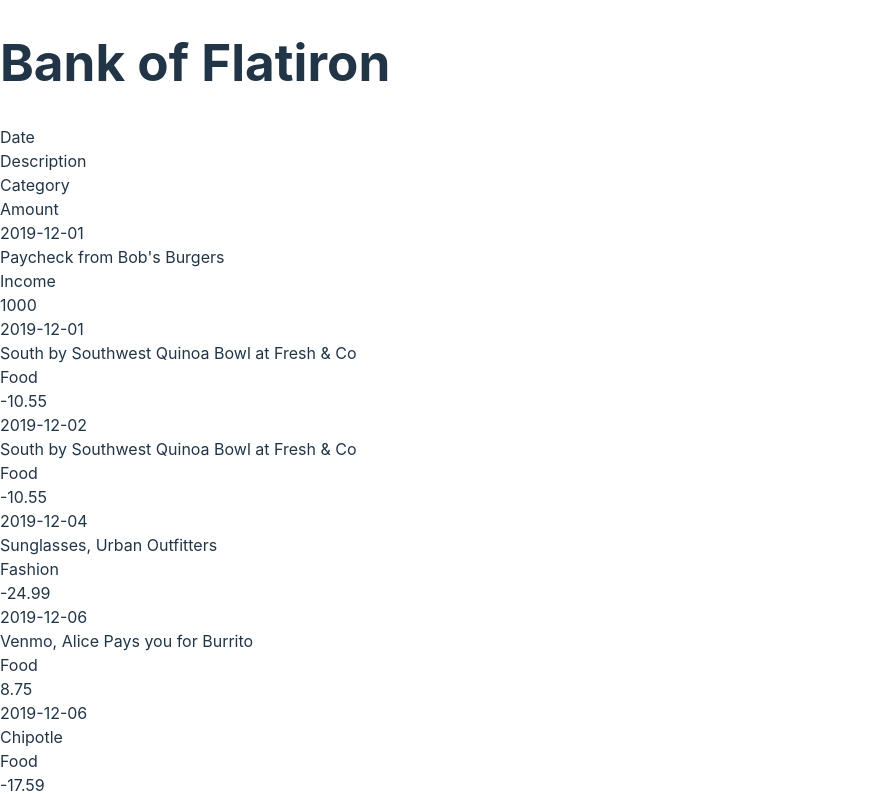
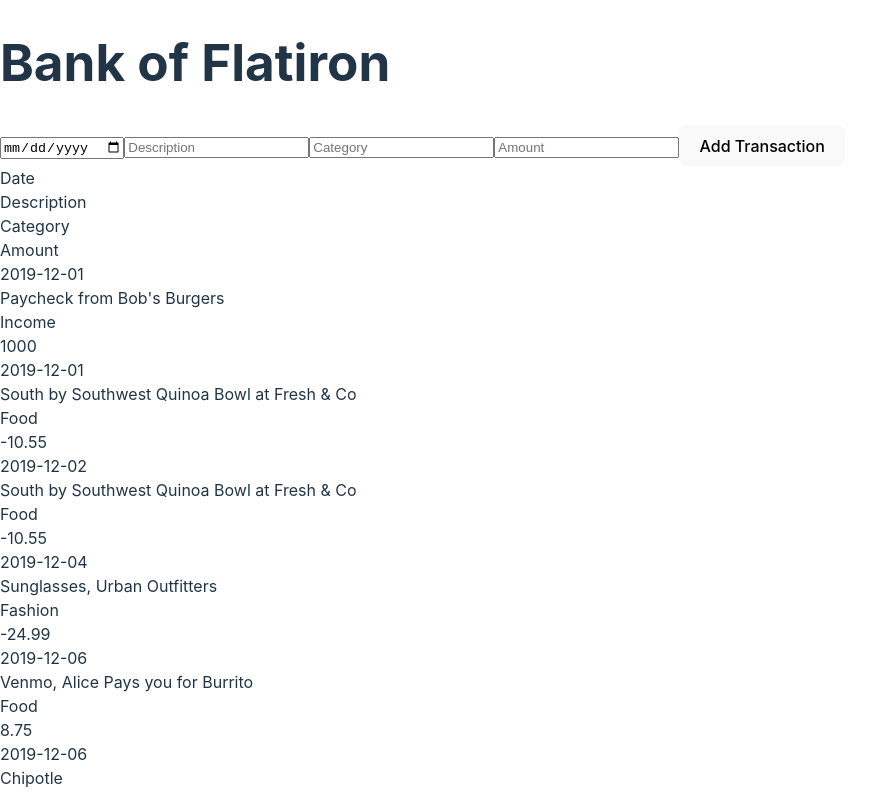
Before and after one commit to KipkorirA/bank-of-Flatiron, a React (Vite) app: page / in a window 1280 px wide. Shown: the top 794 px of the page, without its empty margins (0-887 px from the left). Built offline with nearby package versions, Linux system fonts and the light colour scheme; data requests are answered from the project's data file.

Commit message:
Added a form component for users to add new transaction and updated the Home component

```diff
--- a/src/components/Home.jsx
+++ b/src/components/Home.jsx
@@ -1,18 +1,33 @@
-import { useEffect, useState } from 'react';
+import React, { useEffect, useState } from 'react';
 import TransactionList from './TransactionList';
+import TransactionForm from './TransactionForm';
 
 const Home = () => {
   const [transactions, setTransactions] = useState([]);
 
   useEffect(() => {
-    fetch("http://localhost:3000/transactions")
+    fetch("http://localhost:3001/transactions")
       .then(res => res.json())
       .then(data => setTransactions(data))
       .catch(error => console.log(error));
   }, []);
 
+  const addTransaction = (newTransaction) => {
+    fetch("http://localhost:3001/transactions", {
+      method: 'POST',
+      headers: {
+        'Content-Type': 'application/json',
+      },
+      body: JSON.stringify(newTransaction),
+    })
+      .then(res => res.json())
+      .then(data => setTransactions([...transactions, data]))
+      .catch(error => console.log(error));
+  };
+
   return (
     <div>
+      <TransactionForm addTransaction={addTransaction} />
       <TransactionList transactions={transactions} />
     </div>
   );
--- /dev/null
+++ b/src/components/TransactionForm.jsx
@@ -0,0 +1,35 @@
+import React, { useState } from 'react';
+
+const TransactionForm = ({ addTransaction }) => {
+  const [date, setDate] = useState('');
+  const [description, setDescription] = useState('');
+  const [category, setCategory] = useState('');
+  const [amount, setAmount] = useState('');
+
+  const handleSubmit = (e) => {
+    e.preventDefault();
+    const newTransaction = {
+      date,
+      description,
+      category,
+      amount: parseFloat(amount),
+    };
+    addTransaction(newTransaction);
+    setDate('');
+    setDescription('');
+    setCategory('');
+    setAmount('');
+  };
+
+  return (
+    <form onSubmit={handleSubmit}>
+      <input type="date" value={date} onChange={(e) => setDate(e.target.value)} required/>
+      <input type="text" value={description} onChange={(e) => setDescription(e.target.value)} placeholder="Description" required/>
+      <input type="text" value={category} onChange={(e) => setCategory(e.target.value)} placeholder="Category" required />
+      <input type="number" value={amount} onChange={(e) => setAmount(e.target.value)} placeholder="Amount" required/>
+      <button type="submit">Add Transaction</button>
+    </form>
+  );
+}
+
+export default TransactionForm;
```
